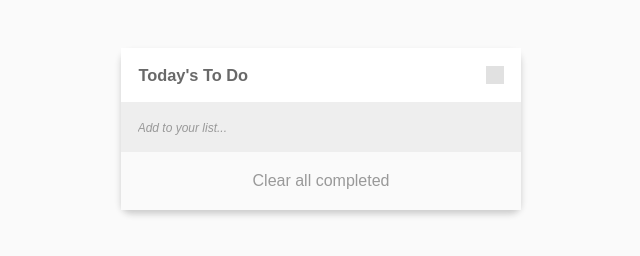
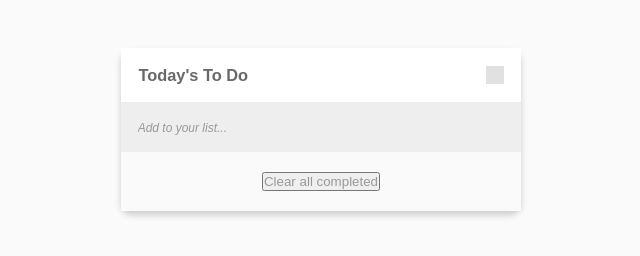
Before and after one commit to zainsadaqat/peer-feedback, a plain HTML site: page index.html in a window 1280 px wide. Shown: the full height of the page, 319-959 px from the left. Drawn offline with Linux system fonts and the light colour scheme; grey boxes are pictures that could not be loaded.

Commit message:
Replace a tag with button tag

```diff
--- a/index.html
+++ b/index.html
@@ -32,7 +32,9 @@
         </li>
       </ul>
       <article class="footer">
-        <a href="#" class="clear-all-completed">Clear all completed</a>
+        <button href="#" class="clear-all-completed">
+          Clear all completed
+        </button>
       </article>
     </section>
 
```
